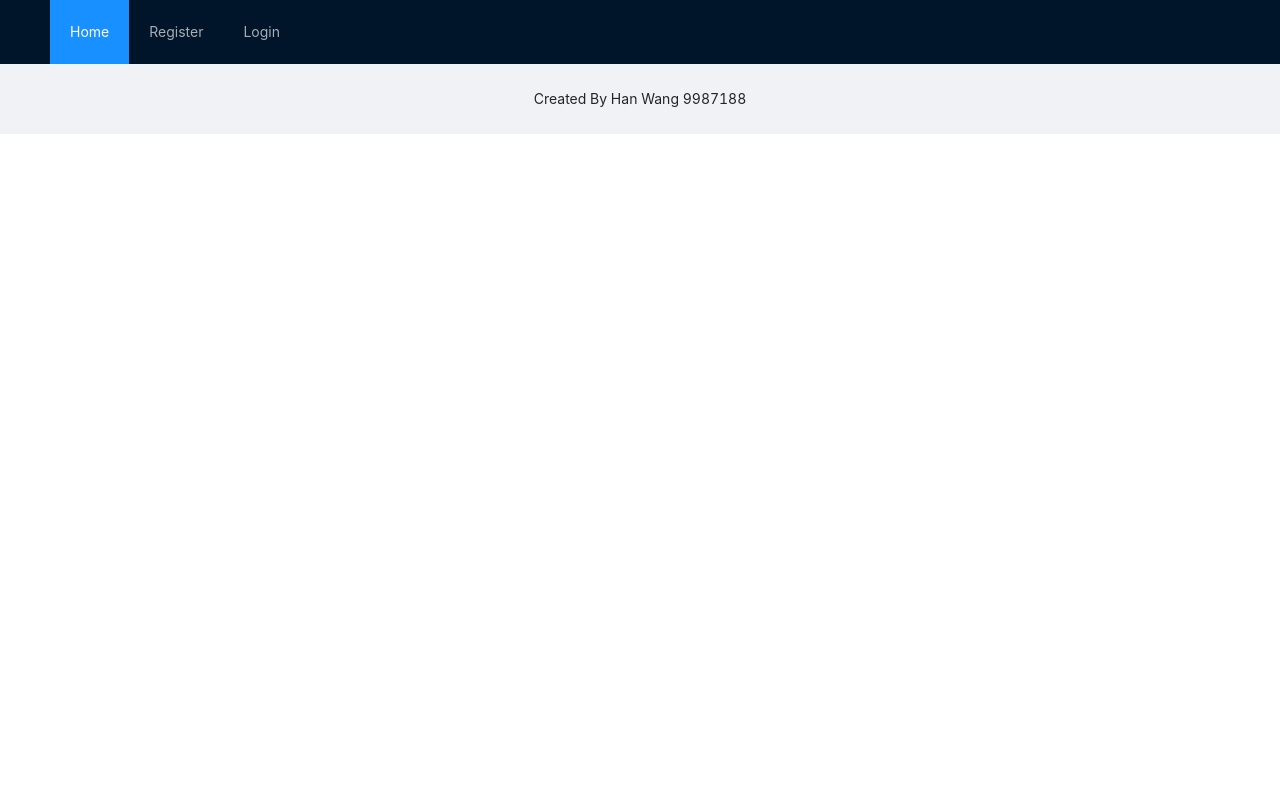
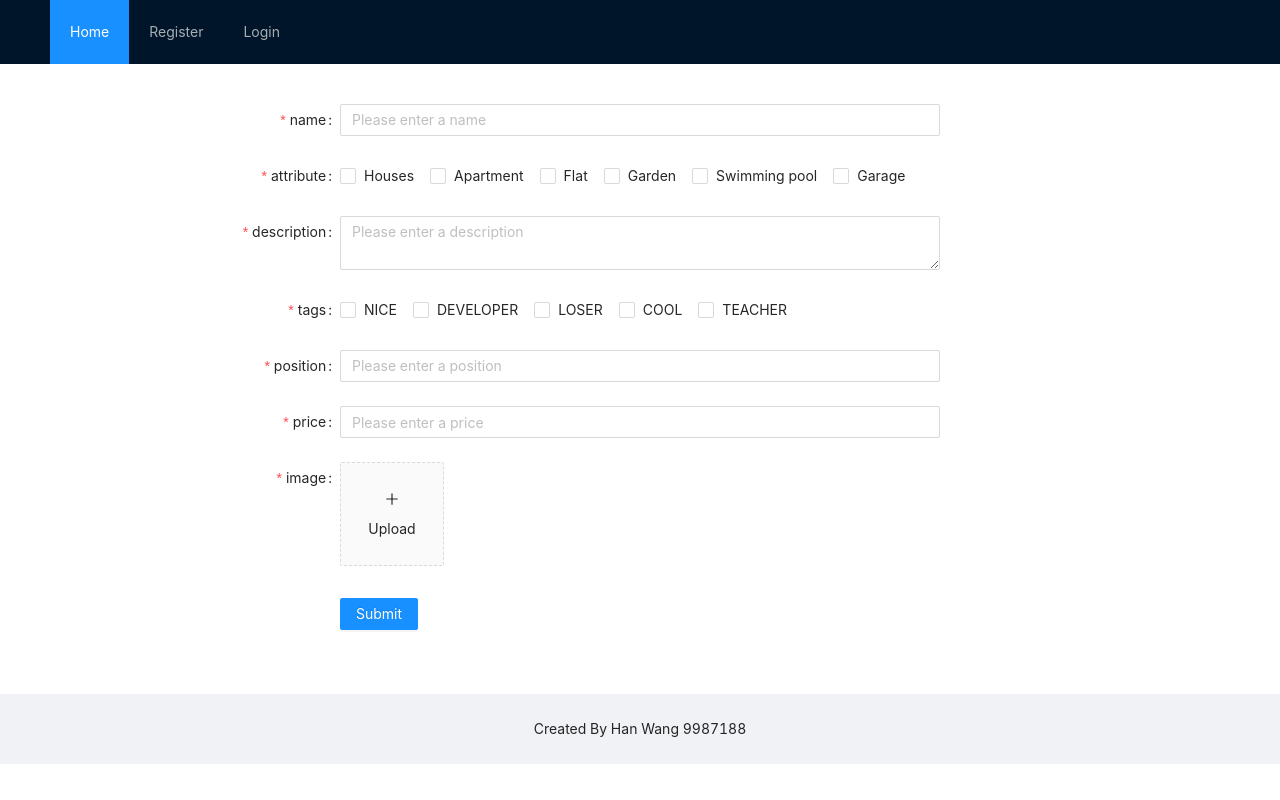
Before and after one commit to hanschurer/WESELLHOUSES-Frontend, a React (Create React App) app: page /create/item in a window 1280 px wide. Built offline with nearby package versions, Linux system fonts and the light colour scheme.

Commit message:
add item

```diff
--- a/src/App.js
+++ b/src/App.js
@@ -10,7 +10,7 @@ import Account from './components/account'
 import Item from './components/item'
 import Register from './components/register'
 import Login from './components/login'
-
+import ItemAction from './components/itemAction'
 const { Header, Content, Footer } = Layout
 
 class App extends React.Component {
@@ -31,6 +31,7 @@ class App extends React.Component {
             <Route path="/register" children={<Register />} />
             <Route path="/login" children={<Login />} />
             <Route path="/items/:id" children={<Item />} />
+            <Route path="/create/item" children={<ItemAction />} />
             <Route path="/" children={<Home />} exact />
           </Switch>
         </Content>
--- /dev/null
+++ b/src/components/itemAction.jsx
@@ -0,0 +1,190 @@
+import React from 'react'
+import {
+  Button,
+  Form,
+  Input,
+  Checkbox,
+  InputNumber,
+  Upload,
+  message
+} from 'antd'
+import { PlusOutlined } from '@ant-design/icons'
+import '../css/itemAction.css'
+import axios from '../http'
+import { withRouter } from 'react-router-dom'
+class ItemAction extends React.Component {
+  constructor(props) {
+    super(props)
+    this.state = {
+      forms: {
+        name: '',
+        desc: '',
+        type: [],
+        tags: [],
+        fileList: []
+      }
+    }
+  }
+  handleChange = ({ fileList, event, file }) => {
+    if (file.status === 'done') {
+      console.log(fileList)
+      this.state.forms.fileList = fileList
+      this.setState({
+        forms: { ...this.state.forms }
+      })
+    }
+  }
+  onGroupChange = values => {
+    this.state.forms.type = values
+    this.setState({
+      forms: { ...this.state.forms }
+    })
+  }
+  onGroupTagsChange = values => {
+    this.state.forms.tags = values
+    this.setState({
+      forms: { ...this.state.forms }
+    })
+  }
+  onFinish = values => {
+    let fileList = values.fileList
+    if (!(fileList instanceof Array)) {
+      fileList = fileList.fileList
+    }
+    axios({
+      url: '/api/v1/item',
+      method: 'post',
+      data: {
+        ...values,
+        imgUrl: fileList.map(item =>
+          item.response.path.replace('http://localhost:3030', '')
+        )
+      }
+    }).then(({ data }) => {
+      this.props.history.push('/')
+      message.success('Created successfully')
+    })
+  }
+  render() {
+    const formItemLayout = {
+      labelCol: { xs: { span: 24 }, sm: { span: 6 } },
+      wrapperCol: { xs: { span: 24 }, sm: { span: 12 } }
+    }
+    const tailFormItemLayout = {
+      wrapperCol: { xs: { span: 24, offset: 0 }, sm: { span: 16, offset: 6 } }
+    }
+    const uploadButton = (
+      <div>
+        <PlusOutlined />
+        <div style={{ marginTop: 8 }}>Upload</div>
+      </div>
+    )
+    return (
+      <div className="item-action-wrap">
+        <Form {...formItemLayout} onFinish={this.onFinish} scrollToFirstError>
+          <Form.Item
+            name="name"
+            label="name"
+            hasFeedback
+            rules={[{ required: true, message: 'Please enter a name' }]}
+          >
+            <Input placeholder="Please enter a name" />
+          </Form.Item>
+          <Form.Item
+            name="type"
+            label="attribute"
+            rules={[
+              { required: true, type: 'array', message: 'Please select label' }
+            ]}
+          >
+            <Checkbox.Group
+              value={this.state.forms.type}
+              onChange={this.onGroupChange}
+            >
+              <Checkbox value={0}>Houses</Checkbox>
+              <Checkbox value={1}>Apartment</Checkbox>
+              <Checkbox value={2}>Flat</Checkbox>
+              <Checkbox value={3}>Garden</Checkbox>
+              <Checkbox value={4}>Swimming pool</Checkbox>
+              <Checkbox value={5}>Garage</Checkbox>
+            </Checkbox.Group>
+          </Form.Item>
+          <Form.Item
+            name="desc"
+            label="description"
+            rules={[{ required: true, message: 'Please enter a description' }]}
+          >
+            <Input.TextArea placeholder="Please enter a description"></Input.TextArea>
+          </Form.Item>
+
+          <Form.Item
+            name="tags"
+            label="tags"
+            rules={[
+              { required: true, type: 'array', message: 'Please select label' }
+            ]}
+          >
+            <Checkbox.Group
+              value={this.state.forms.tags}
+              onChange={this.onGroupTagsChange}
+            >
+              <Checkbox value={'NICE'}>NICE</Checkbox>
+              <Checkbox value={'DEVELOPER'}>DEVELOPER</Checkbox>
+              <Checkbox value={'LOSER'}>LOSER</Checkbox>
+              <Checkbox value={'COOL'}>COOL</Checkbox>
+              <Checkbox value={'TEACHER'}>TEACHER</Checkbox>
+            </Checkbox.Group>
+          </Form.Item>
+          <Form.Item
+            name="position"
+            label="position"
+            hasFeedback
+            rules={[{ required: true, message: 'Please enter a position' }]}
+          >
+            <Input placeholder="Please enter a position" />
+          </Form.Item>
+          <Form.Item
+            name="price"
+            label="price"
+            hasFeedback
+            rules={[{ required: true, message: 'Please enter a price' }]}
+          >
+            <InputNumber
+              style={{ width: '100%' }}
+              min={0}
+              precision={0}
+              placeholder="Please enter a price"
+            />
+          </Form.Item>
+          <Form.Item
+            name="fileList"
+            label="image"
+            hasFeedback
+            rules={[
+              {
+                required: true,
+                message: 'Please upload the picture'
+              }
+            ]}
+          >
+            <Upload
+              action="http://localhost:3030/api/v1/file"
+              listType="picture-card"
+              fileList={this.state.forms.fileList}
+              onChange={this.handleChange}
+              withCredentials={true}
+            >
+              {this.state.forms.fileList.length >= 8 ? null : uploadButton}
+            </Upload>
+          </Form.Item>
+          <Form.Item {...tailFormItemLayout}>
+            <Button type="primary" htmlType="submit">
+              Submit
+            </Button>
+          </Form.Item>
+        </Form>
+      </div>
+    )
+  }
+}
+export default withRouter(ItemAction)
--- a/src/components/itemlist.jsx
+++ b/src/components/itemlist.jsx
@@ -1,12 +1,9 @@
 import React from 'react'
-import { List, Space, Avatar, Modal, Carousel, Tag } from 'antd'
-import { Link } from 'react-router-dom'
-import { MessageOutlined, LikeOutlined, StarOutlined } from '@ant-design/icons'
+import { PlusOutlined } from '@ant-design/icons'
 import axios from '../http'
-//import LikeOutlined from '@ant-design/icons/LikeOutlined';
-import Item from './item'
-import { PageHeader, Input, Checkbox } from 'antd'
+import { PageHeader, Input, Checkbox, Tag } from 'antd'
 import '../css/item.css'
+import { withRouter } from 'react-router-dom'
 const { Search } = Input
 
 const types = [
@@ -17,7 +14,7 @@ const types = [
   'Swimming pool', //4
   'Garage' //5
 ]
-export default class Itemlist extends React.Component {
+class Itemlist extends React.Component {
   constructor(props) {
     super(props)
     this.state = {
@@ -48,16 +45,16 @@ export default class Itemlist extends React.Component {
       values
     })
   }
+  onAddClick = () => {
+    this.props.history.push('/create/item')
+  }
   render() {
-    const IconText = ({ icon, text }) => (
-      <Space>
-        {React.createElement(icon)}
-        {text}
-      </Space>
-    )
     return (
       <>
         <div style={{ padding: '2% 20%' }}>
+          <div className="add-btn" onClick={this.onAddClick}>
+            <PlusOutlined />
+          </div>
           <PageHeader
             className="site-page-header"
             title="We Sell Houses"
@@ -119,3 +116,4 @@ export default class Itemlist extends React.Component {
     )
   }
 }
+export default withRouter(Itemlist)
--- a/src/css/item.css
+++ b/src/css/item.css
@@ -49,3 +49,22 @@
 .item-user {
   color: #ff552e;
 }
+.add-btn {
+  width: 80px;
+  height: 80px;
+  position: fixed;
+  bottom: 30px;
+  left: 50%;
+  transform: translateX(-50%);
+  border-radius: 50%;
+  display: flex;
+  align-items: center;
+  justify-content: center;
+  background: #ff552e;
+  font-weight: bold;
+  color: #fff;
+  cursor: pointer;
+  box-shadow: 0 0 10px rgba(0, 0, 0, 0.1);
+  font-size: 40px;
+  line-height: 1;
+}
--- /dev/null
+++ b/src/css/itemAction.css
@@ -0,0 +1,4 @@
+.item-action-wrap {
+  padding: 40px;
+  margin: 0 auto;
+}
```
